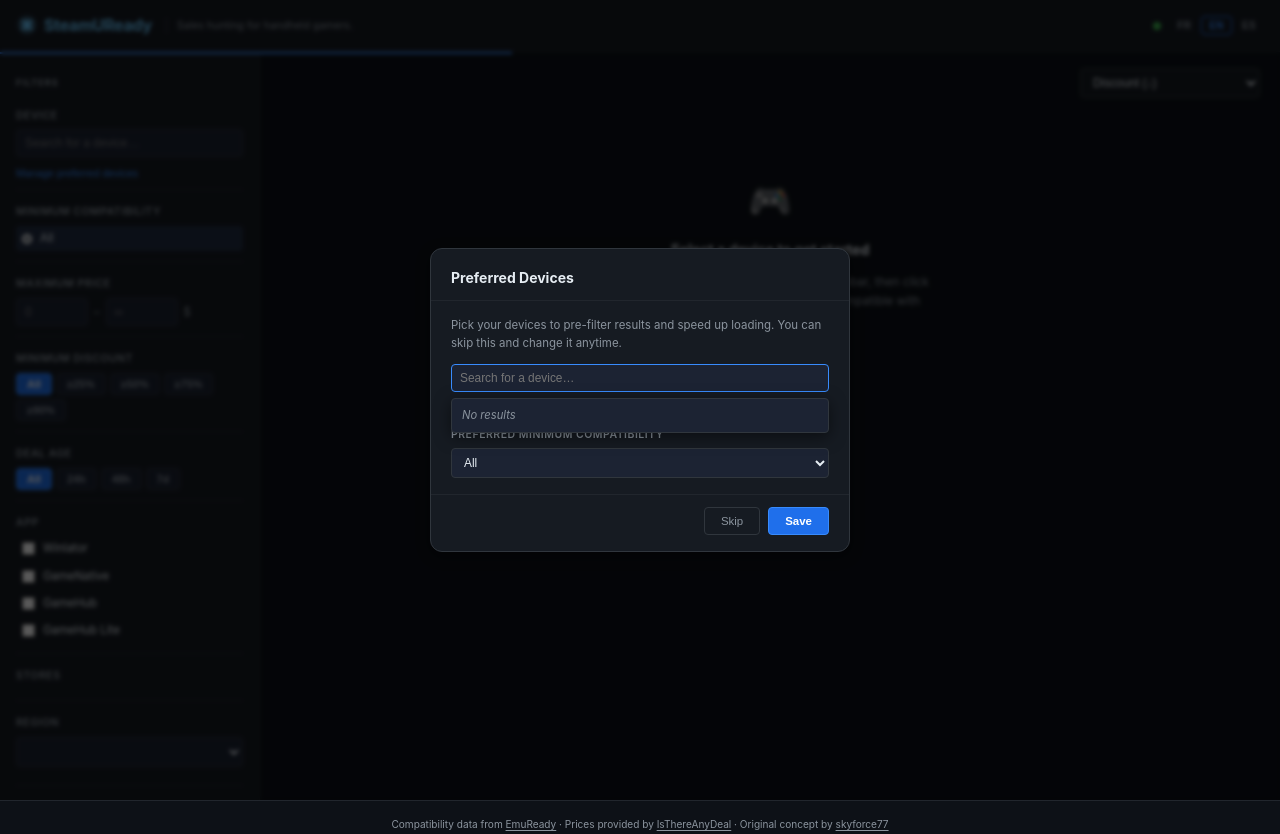
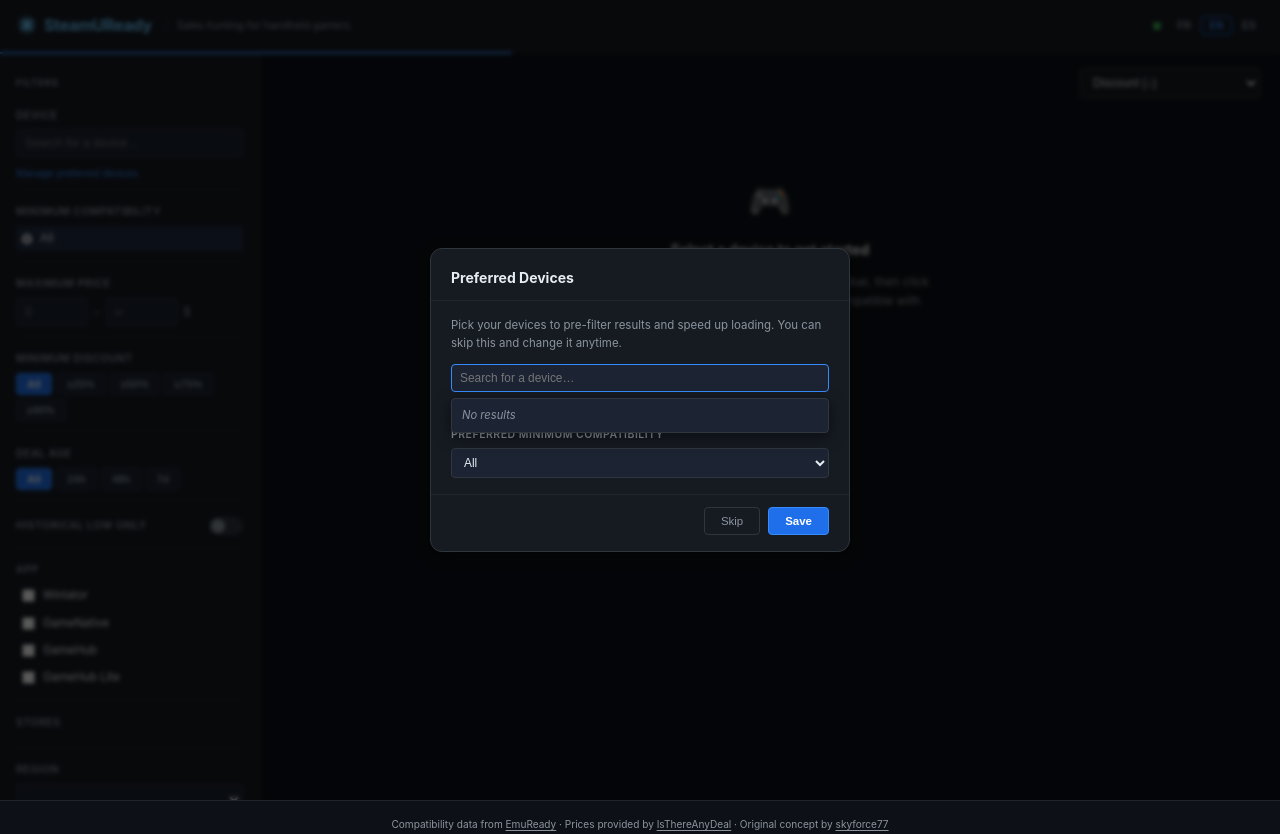
Before and after one commit to dapperdodger/steamuready, a website: page public/index.html in a window 1280 px wide. Shown: the top 834 px of the page. Drawn offline with Linux system fonts and the light colour scheme; no server answers.

Commit message:
update hist low filter stlye

```diff
--- a/public/index.html
+++ b/public/index.html
@@ -127,6 +127,17 @@
       </div>
     </div>
 
+    <!-- Historical Low -->
+    <div class="filter-group">
+      <div class="toggle-row">
+        <span class="filter-label" data-i18n="histLowFilter">Historical low only</span>
+        <label class="toggle-switch">
+          <input type="checkbox" id="histLowCheck" />
+          <span class="toggle-track"><span class="toggle-thumb"></span></span>
+        </label>
+      </div>
+    </div>
+
     <!-- App -->
     <div class="filter-group">
       <label class="filter-label" data-i18n="appFilter">App</label>
@@ -153,14 +164,6 @@
         <option value="us">🇺🇸 USD (États-Unis)</option>
       </select>
       <div class="region-note" id="regionNote"></div>
-    </div>
-
-    <!-- Historical Low -->
-    <div class="filter-group">
-      <label class="filter-checkbox">
-        <input type="checkbox" id="histLowCheck" />
-        <span data-i18n="histLowFilter">Historical low only</span>
-      </label>
     </div>
 
     <!-- Search -->
--- a/public/style.css
+++ b/public/style.css
@@ -117,6 +117,39 @@
 .filter-checkbox input[type="checkbox"] {
   width: auto; margin: 0; accent-color: var(--accent);
 }
+
+/* Toggle switch */
+.toggle-row {
+  display: flex; align-items: center; justify-content: space-between;
+  padding: 2px 0;
+}
+.toggle-switch {
+  position: relative; display: inline-flex;
+  cursor: pointer; flex-shrink: 0;
+}
+.toggle-switch input { position: absolute; opacity: 0; width: 0; height: 0; }
+.toggle-track {
+  width: 34px; height: 18px;
+  background: var(--border-light);
+  border-radius: 9px;
+  transition: background var(--transition);
+  display: flex; align-items: center;
+  padding: 2px;
+}
+.toggle-thumb {
+  width: 14px; height: 14px;
+  background: var(--muted);
+  border-radius: 50%;
+  transition: transform var(--transition), background var(--transition);
+}
+.toggle-switch input:checked + .toggle-track {
+  background: var(--accent-dim);
+}
+.toggle-switch input:checked + .toggle-track .toggle-thumb {
+  transform: translateX(16px);
+  background: white;
+}
+.toggle-switch:hover .toggle-track { border: 1px solid var(--border-light); }
 
 /* Selects */
 select, input[type="text"], input[type="number"] {
```
